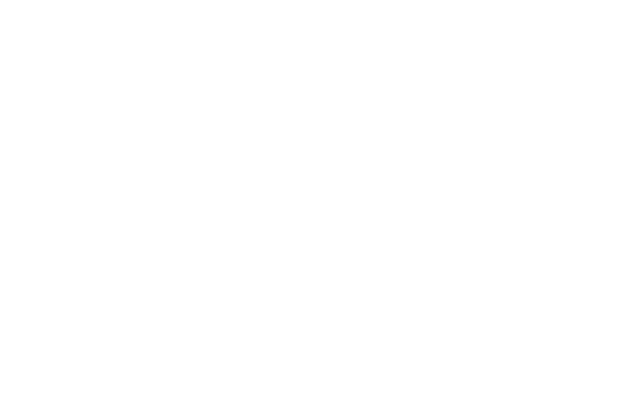
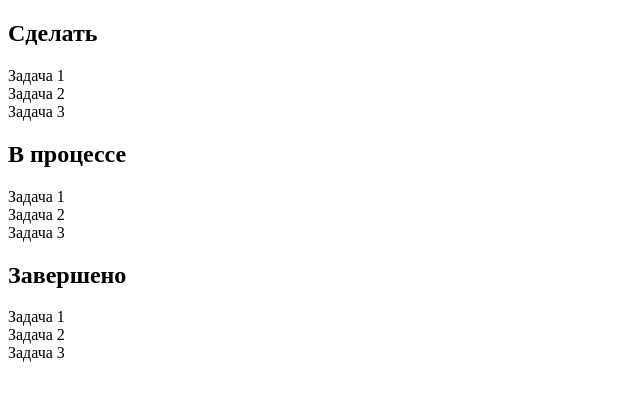
Before and after one commit to cyan1dealex/kanban-coursework, a React (Vite) app: page / in a window 1280 px wide. Shown: the top 400 px of the page, without its empty margins (0-640 px from the left). Built offline with nearby package versions, Linux system fonts and the light colour scheme.

Commit message:
added components Board, Column, TaskCard.

```diff
--- a/index.html
+++ b/index.html
@@ -2,7 +2,6 @@
 <html lang="en">
   <head>
     <meta charset="UTF-8" />
-    <link rel="icon" type="image/svg+xml" href="/vite.svg" />
     <meta name="viewport" content="width=device-width, initial-scale=1.0" />
     <title>kanban-coursework</title>
   </head>
--- a/src/App.jsx
+++ b/src/App.jsx
@@ -1,7 +1,11 @@
+import Board from "./components/Board"
+
 function App() {
 
   return (
-    <></>
+    <>
+      <Board />
+    </>
   )
 }
 
--- /dev/null
+++ b/src/components/Board.jsx
@@ -0,0 +1,15 @@
+import Column from './Column'
+
+const Board = () => {
+    const columns = ["Сделать", "В процессе", "Завершено"]
+
+    return (
+        <div className="board">
+            {columns.map((title) => (
+                <Column key={title} title={title }/>
+            ))}
+        </div>
+    )
+}
+
+export default Board
--- /dev/null
+++ b/src/components/Column.jsx
@@ -0,0 +1,16 @@
+import TaskCard from './TaskCard'
+
+const Column = ({ title }) => {
+
+    return (
+        <div className="column">
+            <h2>{title}</h2>
+
+            <TaskCard text="Задача 1"></TaskCard>
+            <TaskCard text="Задача 2"></TaskCard>
+            <TaskCard text="Задача 3"></TaskCard>
+        </div>
+    )
+}
+
+export default Column
--- /dev/null
+++ b/src/components/TaskCard.jsx
@@ -0,0 +1,7 @@
+const TaskCard = ({ text }) => {
+    return (
+        <div>{text}</div>
+    )
+}
+
+export default TaskCard
```
